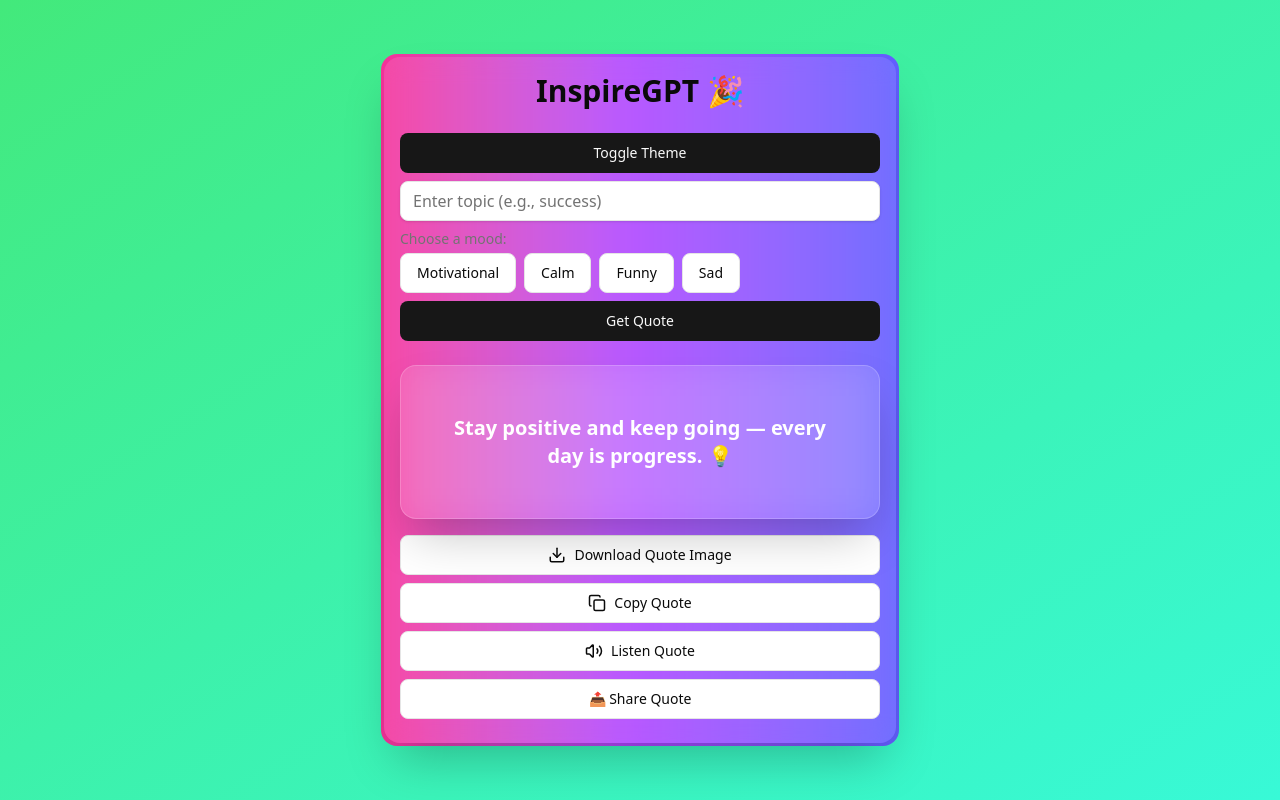
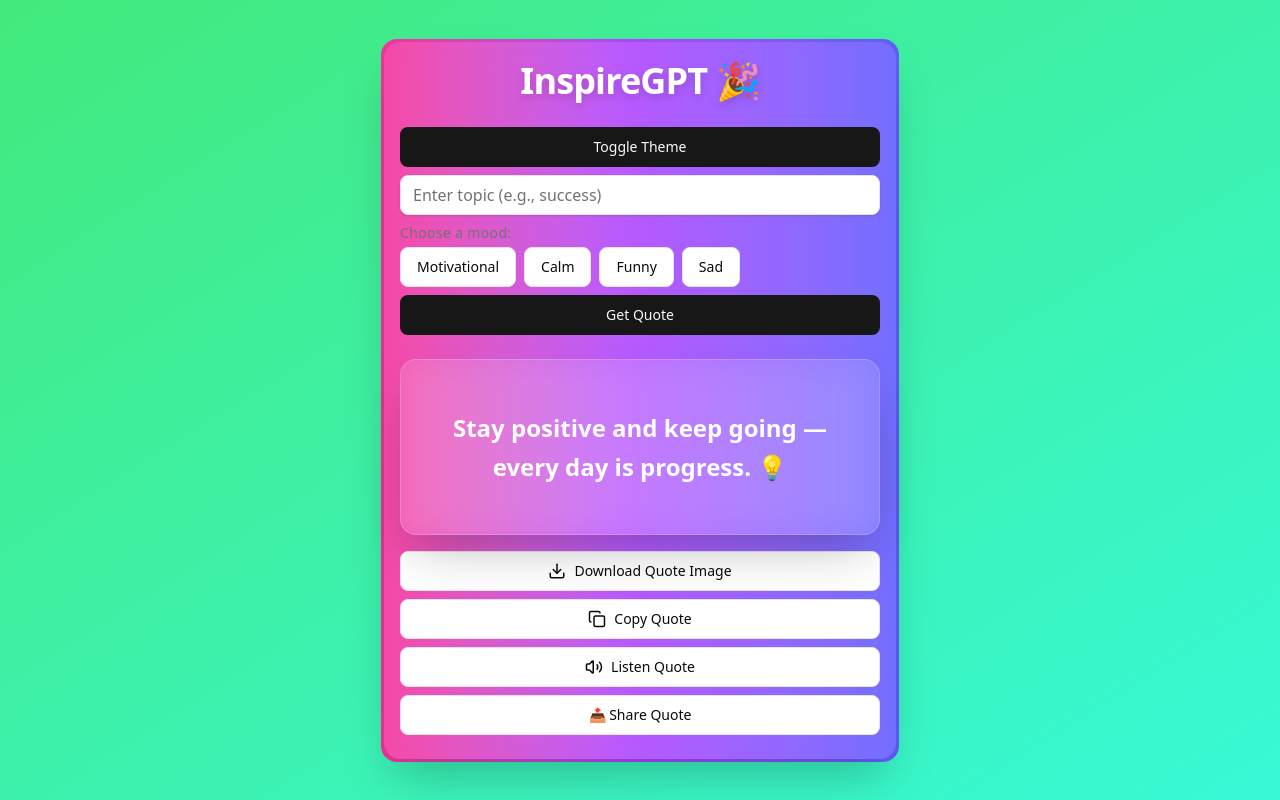
Before and after one commit to beginnercodee/InspireGPT, a Next.js app: page / in a window 1280 px wide. Built offline with nearby package versions, Linux system fonts and the light colour scheme; no server answers.

Commit message:
feat: typography & spacing polish

```diff
--- a/src/app/page.tsx
+++ b/src/app/page.tsx
@@ -124,7 +124,10 @@ export default function Home() {
           transition={{ duration: 0.5, ease: "easeOut" }}
           className="relative z-10 max-w-lg w-full flex flex-col justify-center p-4 space-y-4 bg-white/10 backdrop-blur-md rounded-2xl shadow-2xl"
         >
-          <h1 className="text-3xl font-bold text-center mb-6">InspireGPT 🎉</h1>
+          <h1 className="text-4xl font-bold text-center mb-6 leading-tight tracking-tight text-white drop-shadow-lg">
+  InspireGPT 🎉
+</h1>
+
 
           <Button
             className="w-full flex gap-2 justify-center mb-2
@@ -146,7 +149,7 @@ export default function Home() {
             className="mb-2 text-sm sm:text-base"
           />
 
-          <p className="text-muted-foreground text-sm mb-1">Choose a mood:</p>
+          <p className="text-sm text-muted-foreground mb-1 font-medium tracking-wide">Choose a mood:</p>
           <div className="flex flex-wrap gap-2 mb-2">
             {["Motivational", "Calm", "Funny", "Sad"].map((m) => (
               <Button
--- a/src/components/QuoteCard.tsx
+++ b/src/components/QuoteCard.tsx
@@ -54,7 +54,7 @@ export default function QuoteCard({
         <Card
           className={`text-white bg-white/10 backdrop-blur-lg border border-white/20 shadow-2xl rounded-2xl p-6 text-center font-semibold text-xl`}
         >
-          <CardContent className="p-6 text-center font-semibold text-xl">
+          <CardContent className="p-6 text-center font-semibold text-2xl leading-relaxed">
             {quote}
           </CardContent>
         </Card>
```
